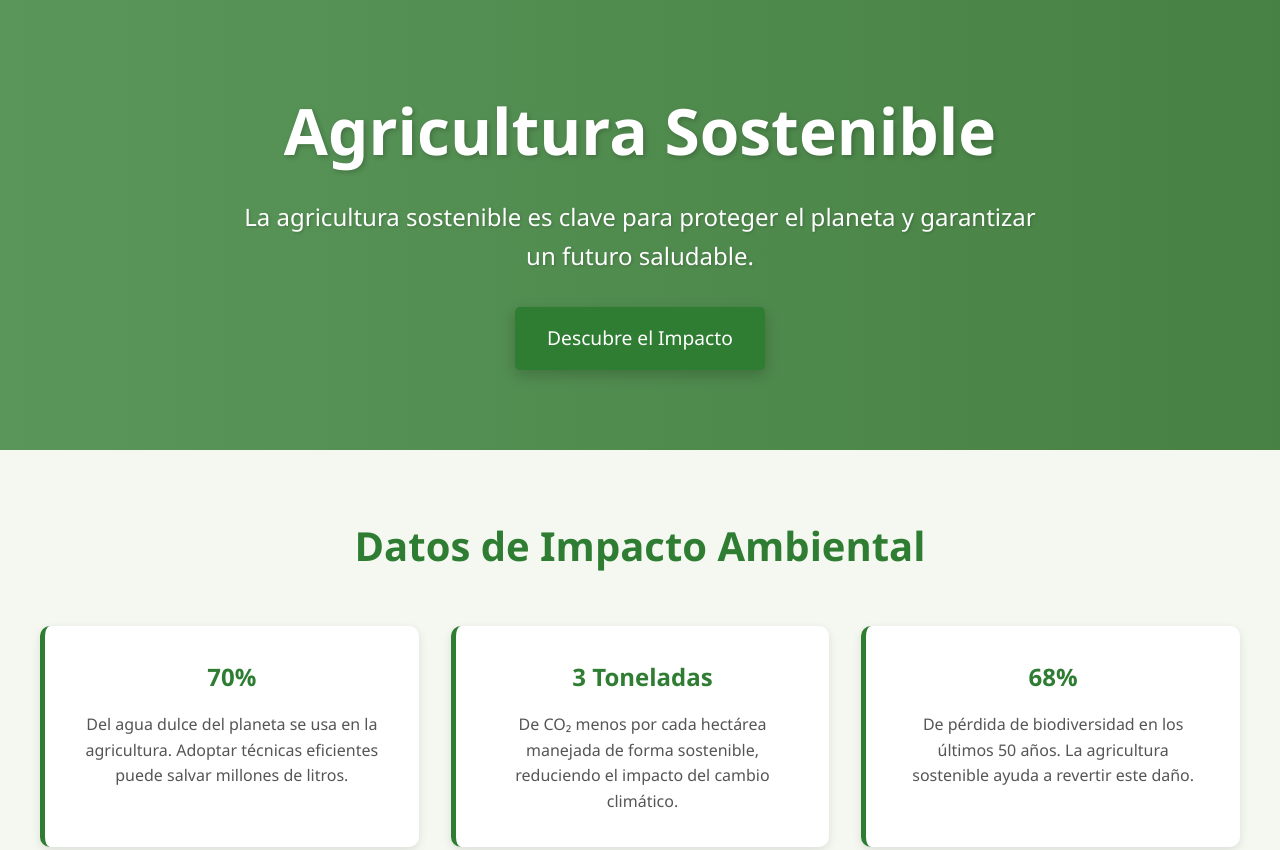
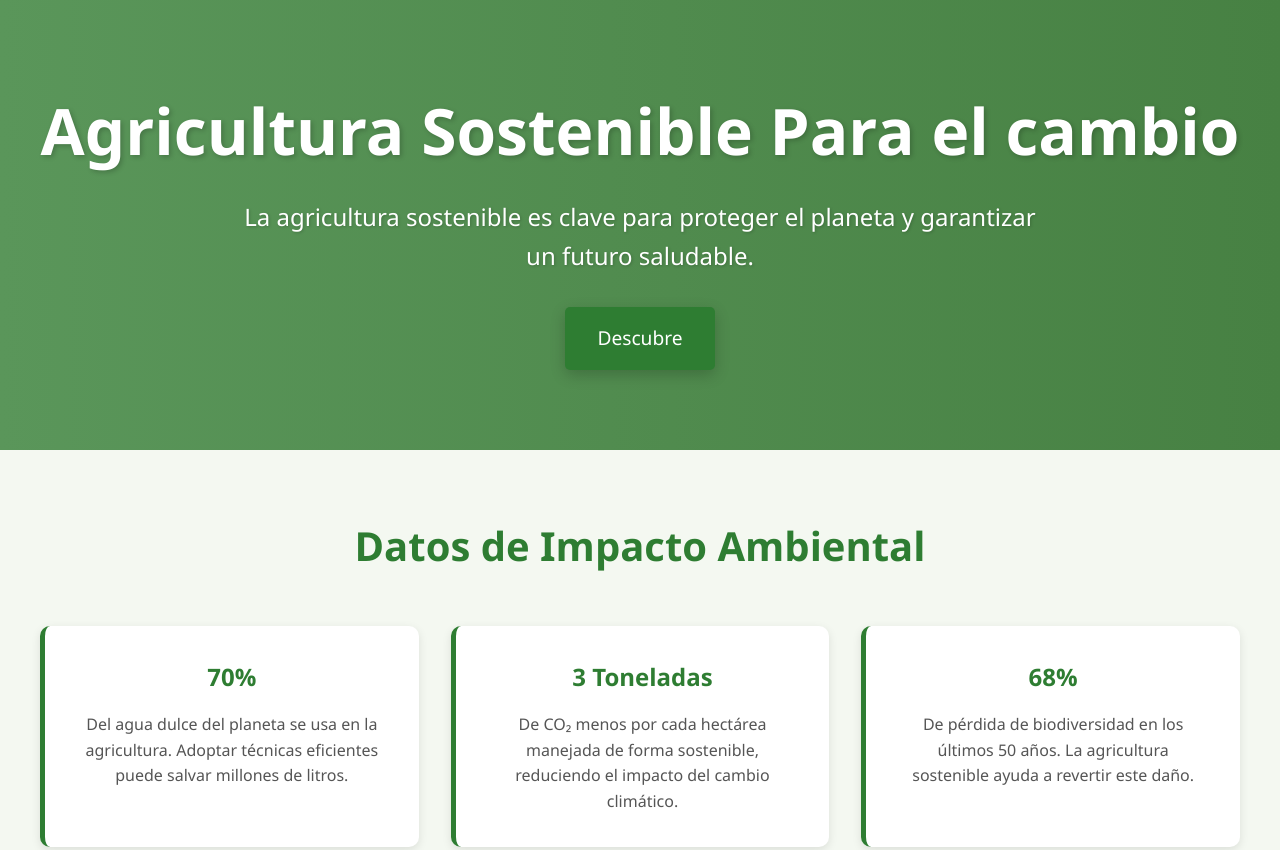
Before and after one commit to alcarrion/landing-page, a plain HTML site: page index.html in a window 1280 px wide. Shown: the top 850 px of the page. Drawn offline with Linux system fonts and the light colour scheme.

Commit message:
Cambio el nombre de la pagina

```diff
--- a/index.html
+++ b/index.html
@@ -11,9 +11,9 @@
 
     <section class="hero">
         <div class="hero-content">
-            <h1>Agricultura Sostenible</h1>
+            <h1>Agricultura Sostenible Para el cambio</h1>
             <p>La agricultura sostenible es clave para proteger el planeta y garantizar un futuro saludable.</p>
-            <a href="impacto.html" class="cta-button">Descubre el Impacto</a>
+            <a href="impacto.html" class="cta-button">Descubre</a>
         </div>
     </section>
 
```
